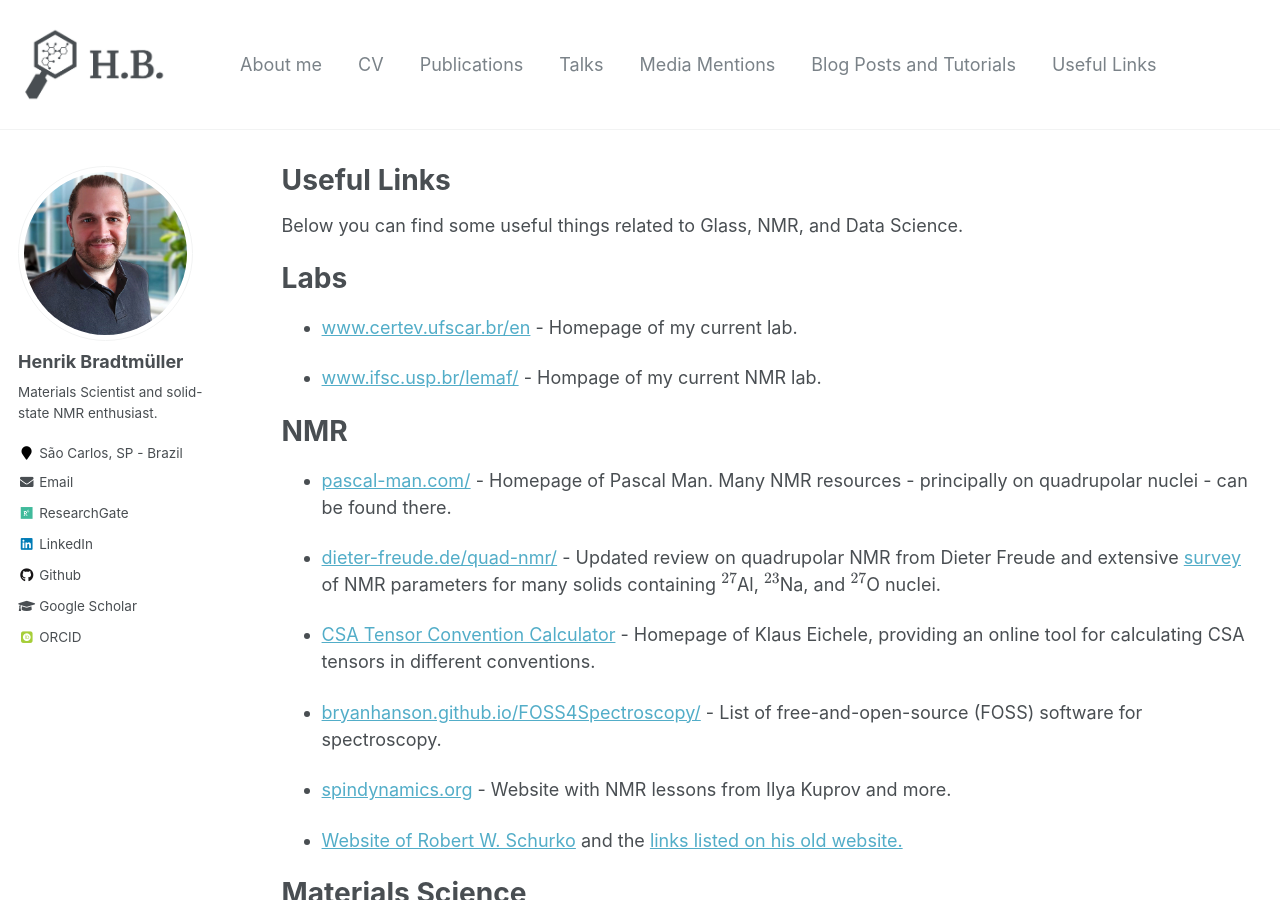
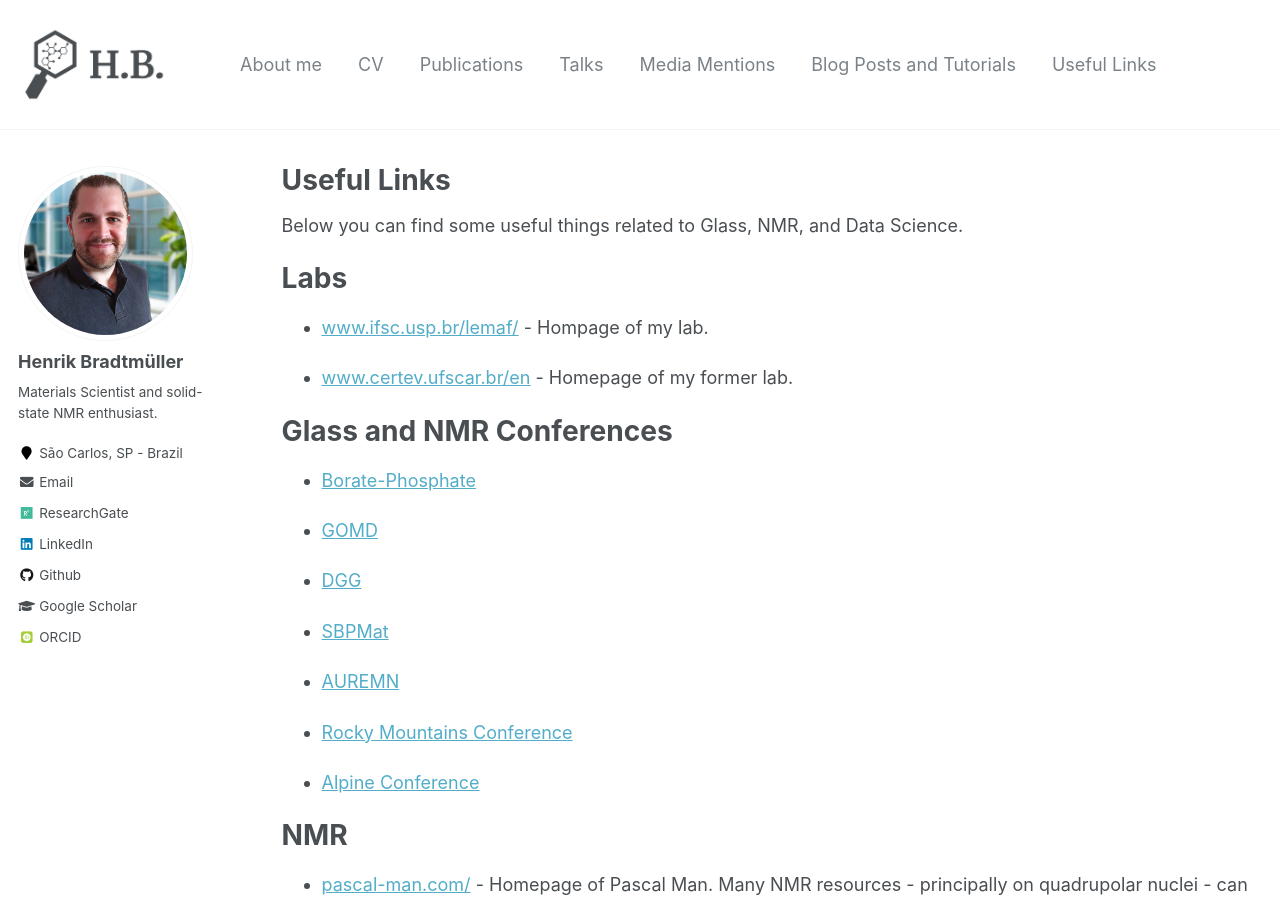
Before and after one commit to hbrmn/hbrmn.github.io, a Jekyll site: the page built from _pages/links.md, in a window 1280 px wide and 900 px high. Built offline with Jekyll 4.4.1, drawn with Linux system fonts in a browser that asks for light colours; some web fonts are replaced; formulas are drawn with MathJax 3.

Commit message:
Update links.md

```diff
--- a/_pages/links.md
+++ b/_pages/links.md
@@ -10,9 +10,25 @@ Below you can find some useful things related to Glass, NMR, and Data Science.
 Labs
 ======
 
- - [www.certev.ufscar.br/en](https://www.certev.ufscar.br/en) - Homepage of my current lab.
+ - [www.ifsc.usp.br/lemaf/](https://www.ifsc.usp.br/lemaf/) - Hompage of my lab.
 
- - [www.ifsc.usp.br/lemaf/](https://www.ifsc.usp.br/lemaf/) - Hompage of my current NMR lab.
+ - [www.certev.ufscar.br/en](https://www.certev.ufscar.br/en) - Homepage of my former lab.
+
+Glass and NMR Conferences
+======
+- [Borate-Phosphate](https://boratephosphate.sciencesconf.org/)
+
+- [GOMD](https://ceramics.org/event/16th-pacific-rim-conference-on-ceramic-and-glass-technology-including-glass-optical-materials-division-meeting-gomd-2025/)
+
+- [DGG](https://www.hvg-dgg.de/98gtc)
+
+- [SBPMat](https://www.sbpmat.org.br/23encontro/)
+
+- [AUREMN](https://auremn.org/wp/pt/2016-xiv-jornada-vitoria/#)
+
+- [Rocky Mountains Conference](https://rockychem.com/)
+
+- [Alpine Conference](https://alpine-conference.org/)
 
 NMR
 ======
```
